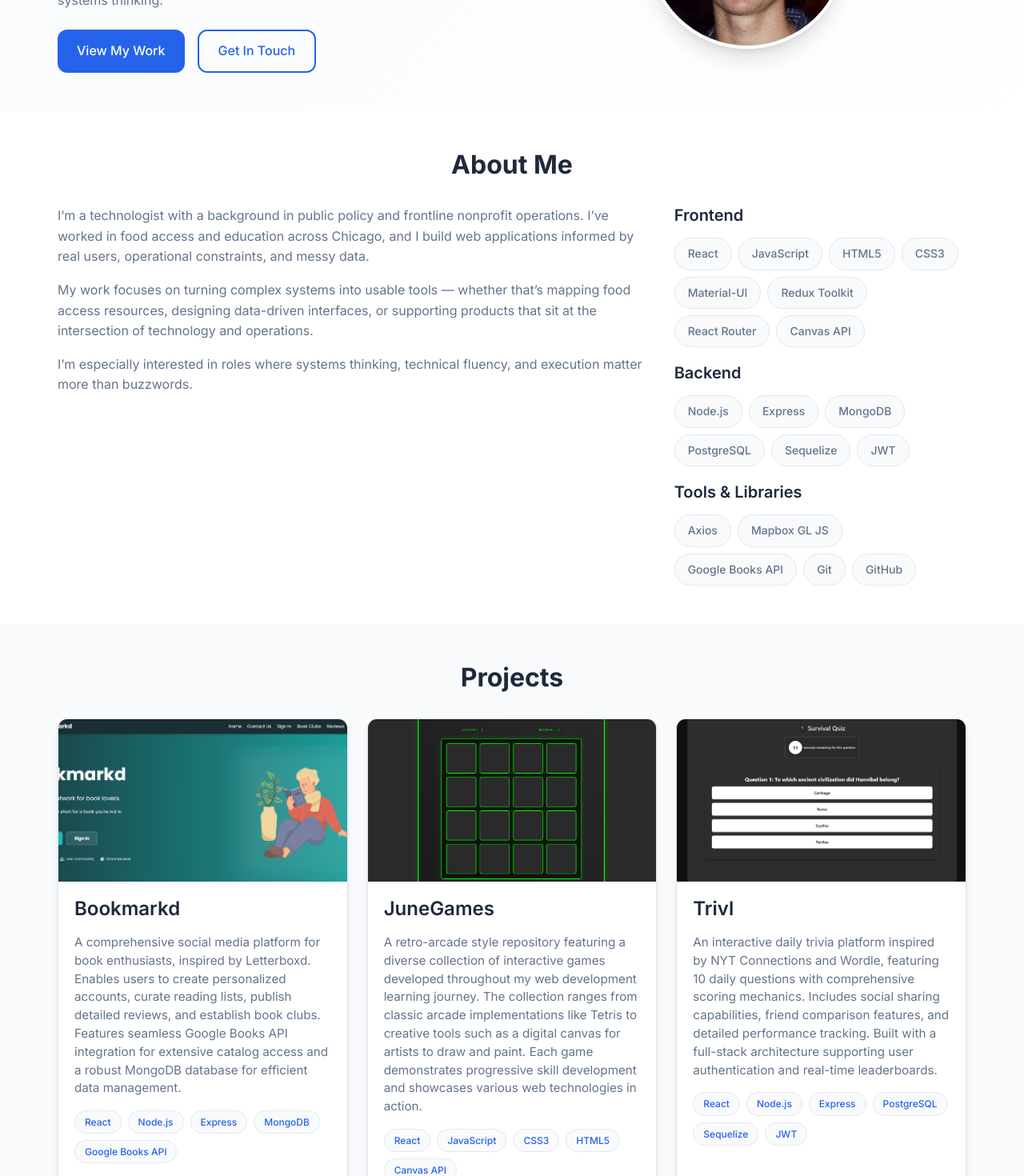
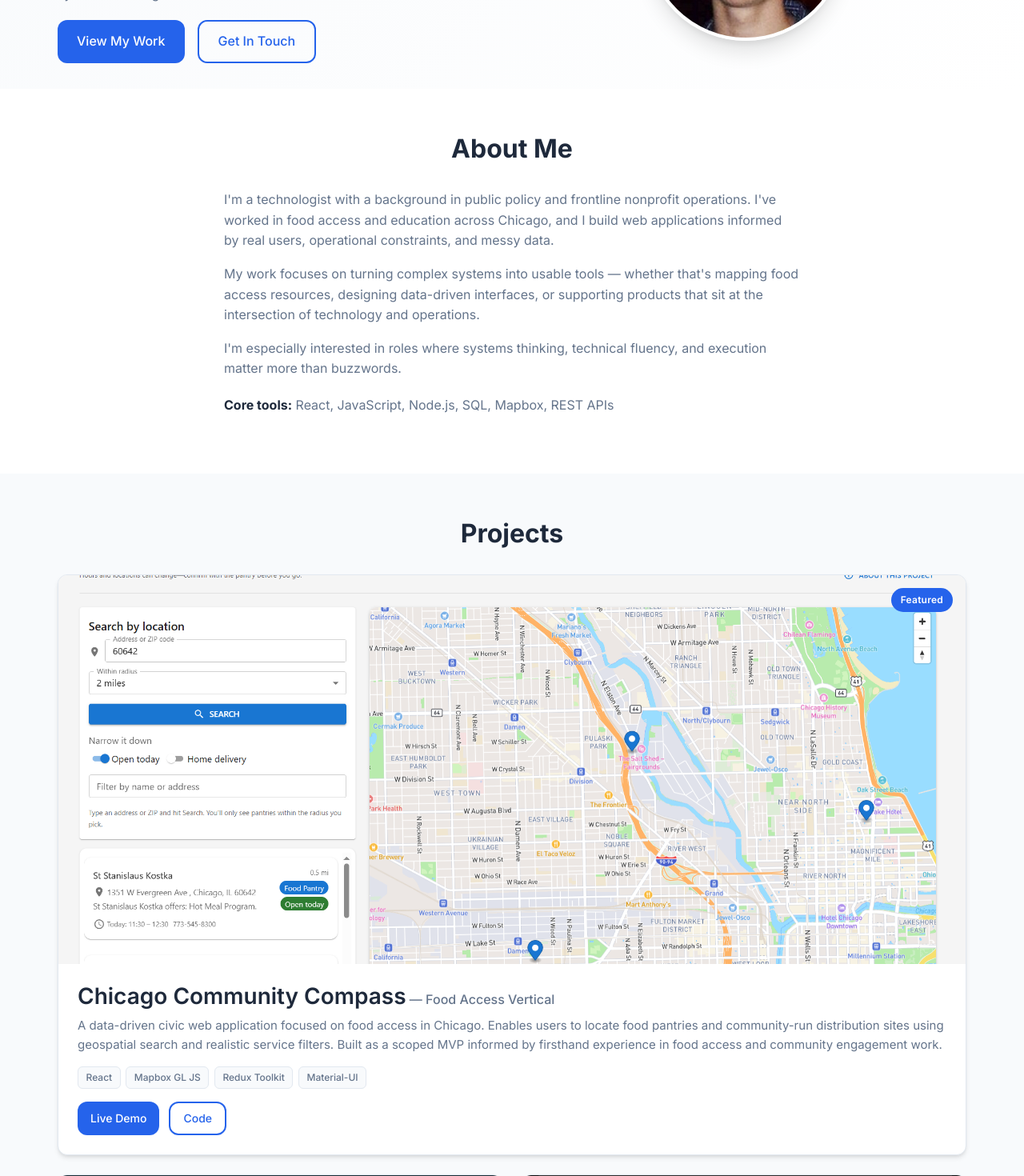
Before and after one commit to njohnson2897/njohnson-portfolio, a React (Vite) app: page / in a window 1280 px wide. Shown: the part 320-1790 px from the top of the page at 80% size. Built offline with nearby package versions, Linux system fonts and the light colour scheme.

Commit message:
tightened language and UI across the portfolio

```diff
--- a/src/App.css
+++ b/src/App.css
@@ -27,6 +27,7 @@
 
 html {
     scroll-behavior: smooth;
+    scroll-padding-top: 80px;
 }
 
 body {
@@ -110,6 +111,11 @@ a:hover {
     background: var(--primary-color);
     color: white;
     transform: translateY(-2px);
+}
+
+.btn-sm {
+    padding: 0.5rem 1rem;
+    font-size: 0.875rem;
 }
 
 /* Navigation */
@@ -199,8 +205,8 @@ a:hover {
     display: flex;
     align-items: center;
     background: linear-gradient(135deg, var(--bg-secondary) 0%, var(--bg-primary) 100%);
-    padding: 5rem 0 3rem;
-    padding-top: calc(70px + 2rem);
+    padding: 2.5rem 0 2rem;
+    padding-top: calc(70px + 1.5rem);
 }
 
 .hero-container {
@@ -213,7 +219,7 @@ a:hover {
 .hero-content {
     display: grid;
     grid-template-columns: 1fr 1fr;
-    gap: 2.5rem;
+    gap: 2rem;
     align-items: center;
 }
 
@@ -241,7 +247,7 @@ a:hover {
 .hero-description {
     font-size: 1rem;
     color: var(--text-secondary);
-    margin-bottom: 1.5rem;
+    margin-bottom: 1.25rem;
     line-height: 1.6;
 }
 
@@ -309,6 +315,15 @@ a:hover {
     margin-bottom: 0.5rem;
 }
 
+/* Consistent section spacing */
+.about,
+.projects,
+.experience,
+.education,
+.contact {
+    padding: 3.5rem 0;
+}
+
 .section-subtitle {
     font-size: 1.125rem;
     color: var(--text-secondary);
@@ -318,15 +333,12 @@ a:hover {
 
 /* About Section */
 .about {
-    padding: 3rem 0;
     background: var(--bg-primary);
 }
 
 .about-content {
-    display: grid;
-    grid-template-columns: 2fr 1fr;
-    gap: 2.5rem;
-    align-items: start;
+    max-width: 720px;
+    margin: 0 auto;
 }
 
 .about-text p {
@@ -335,51 +347,25 @@ a:hover {
     margin-bottom: 1rem;
 }
 
-.skills-grid {
-    display: flex;
-    flex-direction: column;
-    gap: 1.25rem;
+.about-tools {
+    font-size: 0.9375rem;
+    color: var(--text-secondary);
+    margin-top: 1.25rem;
+    margin-bottom: 0;
 }
 
-.skill-category h3 {
-    font-size: 1.25rem;
+.about-tools strong {
     color: var(--text-primary);
-    margin-bottom: 1rem;
-    font-weight: 600;
-}
-
-.skill-tags {
-    display: flex;
-    flex-wrap: wrap;
-    gap: 0.5rem;
-}
-
-.skill-tag {
-    background: var(--bg-secondary);
-    color: var(--text-secondary);
-    padding: 0.5rem 1rem;
-    border-radius: 20px;
-    font-size: 0.875rem;
-    font-weight: 500;
-    border: 1px solid var(--border-color);
-    transition: var(--transition);
-}
-
-.skill-tag:hover {
-    background: var(--primary-color);
-    color: white;
-    transform: translateY(-2px);
 }
 
 /* Projects Section */
 .projects {
-    padding: 3rem 0;
     background: var(--bg-secondary);
 }
 
 .projects-grid {
     display: grid;
-    grid-template-columns: repeat(auto-fit, minmax(320px, 1fr));
+    grid-template-columns: repeat(2, 1fr);
     gap: 1.5rem;
 }
 
@@ -390,13 +376,43 @@ a:hover {
     box-shadow: var(--shadow-md);
     transition: var(--transition);
     border: 1px solid var(--border-color);
+    display: flex;
+    flex-direction: column;
 }
 
 .project-card:hover {
-    transform: translateY(-8px);
-    box-shadow: var(--shadow-xl);
+    transform: translateY(-4px);
+    box-shadow: var(--shadow-lg);
 }
 
+.project-card-featured {
+    grid-column: 1 / -1;
+}
+
+.project-card-featured .project-image {
+    aspect-ratio: 21/9;
+}
+
+.project-card-featured .project-content {
+    padding: 1.5rem;
+}
+
+.project-card-featured .project-title {
+    font-size: 1.75rem;
+}
+
+.project-badge {
+    position: absolute;
+    top: 1rem;
+    right: 1rem;
+    background: var(--primary-color);
+    color: white;
+    font-size: 0.75rem;
+    font-weight: 600;
+    padding: 0.35rem 0.75rem;
+    border-radius: 20px;
+    letter-spacing: 0.02em;
+}
 
 .project-image {
     position: relative;
@@ -409,6 +425,10 @@ a:hover {
     height: 100%;
     object-fit: cover;
     transition: var(--transition);
+}
+
+.project-card:hover .project-image img {
+    transform: scale(1.03);
 }
 
 .project-image-placeholder {
@@ -431,87 +451,63 @@ a:hover {
     line-height: 1.4;
 }
 
-.project-overlay {
-    position: absolute;
-    top: 0;
-    left: 0;
-    right: 0;
-    bottom: 0;
-    background: rgba(0, 0, 0, 0.8);
-    display: flex;
-    align-items: center;
-    justify-content: center;
-    opacity: 0;
-    transition: var(--transition);
-}
-
-.project-card:hover .project-overlay {
-    opacity: 1;
-}
-
-.project-card:hover .project-image img {
-    transform: scale(1.1);
-}
-
-.project-links {
-    display: flex;
-    gap: 1rem;
-}
-
-.project-link {
-    width: 50px;
-    height: 50px;
-    background: var(--primary-color);
-    color: white;
-    border-radius: 50%;
-    display: flex;
-    align-items: center;
-    justify-content: center;
-    transition: var(--transition);
-}
-
-.project-link:hover {
-    background: var(--primary-dark);
-    transform: scale(1.1);
-}
-
 .project-content {
     padding: 1.25rem;
+    display: flex;
+    flex-direction: column;
+    flex-grow: 1;
 }
 
 .project-title {
-    font-size: 1.5rem;
+    font-size: 1.25rem;
     font-weight: 600;
     color: var(--text-primary);
-    margin-bottom: 1rem;
+    margin-bottom: 0.5rem;
+}
+
+.project-subtitle {
+    font-weight: 500;
+    color: var(--text-secondary);
+    font-size: 1rem;
 }
 
 .project-description {
     color: var(--text-secondary);
     margin-bottom: 1rem;
-    line-height: 1.5;
-    font-size: 0.95rem;
+    line-height: 1.55;
+    font-size: 0.9375rem;
+    flex-grow: 1;
 }
 
 .project-tech {
     display: flex;
     flex-wrap: wrap;
-    gap: 0.5rem;
+    gap: 0.4rem;
+    margin-bottom: 1rem;
 }
 
 .tech-tag {
     background: var(--bg-secondary);
-    color: var(--primary-color);
-    padding: 0.25rem 0.75rem;
-    border-radius: 15px;
+    color: var(--text-secondary);
+    padding: 0.2rem 0.6rem;
+    border-radius: 6px;
     font-size: 0.75rem;
     font-weight: 500;
     border: 1px solid var(--border-color);
 }
 
+.project-actions {
+    display: flex;
+    flex-wrap: wrap;
+    gap: 0.75rem;
+}
+
+.project-actions .btn {
+    flex-shrink: 0;
+}
+
 /* Experience Section */
 .experience {
-    padding: 3rem 0;
     background: var(--bg-primary);
 }
 
@@ -617,7 +613,6 @@ a:hover {
 
 /* Education Section */
 .education {
-    padding: 3rem 0;
     background: var(--bg-secondary);
 }
 
@@ -681,7 +676,6 @@ a:hover {
 
 /* Contact Section */
 .contact {
-    padding: 3rem 0;
     background: var(--bg-primary);
 }
 
@@ -862,6 +856,18 @@ a:hover {
     .projects-grid {
         grid-template-columns: 1fr;
     }
+
+    .project-card-featured {
+        grid-column: 1;
+    }
+
+    .project-card-featured .project-image {
+        aspect-ratio: 16/9;
+    }
+
+    .hero-container {
+        padding: 0 1rem;
+    }
 }
 
 @media (max-width: 480px) {
@@ -921,7 +927,7 @@ a:hover {
 @media print {
     .navbar,
     .hero-buttons,
-    .project-overlay,
+    .project-badge,
     .footer {
         display: none;
     }
--- a/src/components/About.jsx
+++ b/src/components/About.jsx
@@ -1,31 +1,5 @@
 const About = () => {
-  const skills = {
-    frontend: [
-      "React",
-      "JavaScript",
-      "HTML5",
-      "CSS3",
-      "Material-UI",
-      "Redux Toolkit",
-      "React Router",
-      "Canvas API",
-    ],
-    backend: [
-      "Node.js",
-      "Express",
-      "MongoDB",
-      "PostgreSQL",
-      "Sequelize",
-      "JWT",
-    ],
-    tools: [
-      "Axios",
-      "Mapbox GL JS",
-      "Google Books API",
-      "Git",
-      "GitHub",
-    ],
-  };
+  const coreTools = "React, JavaScript, Node.js, SQL, Mapbox, REST APIs";
 
   return (
     <section id="about" className="about">
@@ -36,46 +10,24 @@ const About = () => {
         <div className="about-content">
           <div className="about-text">
             <p>
-            I’m a technologist with a background in public policy and frontline nonprofit operations. I’ve worked in food access and education across Chicago, and I build web applications informed by real users, operational constraints, and messy data.
+              I'm a technologist with a background in public policy and
+              frontline nonprofit operations. I've worked in food access and
+              education across Chicago, and I build web applications informed by
+              real users, operational constraints, and messy data.
             </p>
             <p>
-            My work focuses on turning complex systems into usable tools — whether that’s mapping food access resources, designing data-driven interfaces, or supporting products that sit at the intersection of technology and operations.
+              My work focuses on turning complex systems into usable tools —
+              whether that's mapping food access resources, designing
+              data-driven interfaces, or supporting products that sit at the
+              intersection of technology and operations.
             </p>
             <p>
-            I’m especially interested in roles where systems thinking, technical fluency, and execution matter more than buzzwords.
+              I'm especially interested in roles where systems thinking,
+              technical fluency, and execution matter more than buzzwords.
             </p>
-          </div>
-          <div className="skills-grid">
-            <div className="skill-category">
-              <h3>Frontend</h3>
-              <div className="skill-tags">
-                {skills.frontend.map((skill, index) => (
-                  <span key={index} className="skill-tag">
-                    {skill}
-                  </span>
-                ))}
-              </div>
-            </div>
-            <div className="skill-category">
-              <h3>Backend</h3>
-              <div className="skill-tags">
-                {skills.backend.map((skill, index) => (
-                  <span key={index} className="skill-tag">
-                    {skill}
-                  </span>
-                ))}
-              </div>
-            </div>
-            <div className="skill-category">
-              <h3>Tools & Libraries</h3>
-              <div className="skill-tags">
-                {skills.tools.map((skill, index) => (
-                  <span key={index} className="skill-tag">
-                    {skill}
-                  </span>
-                ))}
-              </div>
-            </div>
+            <p className="about-tools">
+              <strong>Core tools:</strong> {coreTools}
+            </p>
           </div>
         </div>
       </div>
--- a/src/components/Experience.jsx
+++ b/src/components/Experience.jsx
@@ -6,9 +6,9 @@ const Experience = () => {
       company: "Greater Chicago Food Depository",
       duration: "Jan 2022 - October 2023",
       description: [
-        "Supported the onboarding of new food market partners by assisting to secure grant and donor funding, general contracting and architectural services, and staff for pantry operations.",
-        "Managed the Depository's home delivery network, overseeing the delivery of over 300 meals to local residents with disabilities who were unable to travel to a food pantry.",
-        "Collaborated with the Obama Foundation in the launch of the Depository's Local Lunchbox summer pilot which provided thousands of nutritious and culturally relevant meals each day to students attending Chicago based summer youth programs.",
+        "Supported onboarding of new food market partners: grant and donor funding, contracting, and staff for pantry operations.",
+        "Managed home delivery network delivering 300+ meals to residents with disabilities who could not travel to a pantry.",
+        "Assessed service coverage gaps and operational constraints across partner organizations."
       ],
     },
     {
@@ -17,8 +17,8 @@ const Experience = () => {
       company: "College Possible",
       duration: "Jul 2020 - Jul 2021",
       description: [
-        "Mentored a cohort of 33 low-income, first-generation college students, providing academic, financial, and social-emotional support as they first navigate the college application process.",
-        "Provided wrap-around support, instructing students in test-taking strategies, editing college supplements and personal statements, and assisting students in applying for grants and scholarships.",
+        "Mentored 33 low-income, first-generation students through the college application process with academic and financial support.",
+        "Provided test prep, essay editing, and scholarship application support.",
       ],
     },
   ];
--- a/src/components/Projects.jsx
+++ b/src/components/Projects.jsx
@@ -10,80 +10,48 @@ const Projects = () => {
   const projects = [
     {
       id: 1,
+      title: "Chicago Community Compass",
+      subtitle: "Food Access Vertical",
+      description:
+        "A data-driven civic web application focused on food access in Chicago. Enables users to locate food pantries and community-run distribution sites using geospatial search and realistic service filters. Built as a scoped MVP informed by firsthand experience in food access and community engagement work.",
+      image: "/assets/images/projects/chicago-community-compass-fa.PNG",
+      liveUrl: "https://chicago-community-compass-fa.onrender.com/",
+      githubUrl: "https://github.com/njohnson2897/chicago-community-compass-fa",
+      technologies: ["React", "Mapbox GL JS", "Redux Toolkit", "Material-UI"],
+      featured: true,
+    },
+    {
+      id: 2,
       title: "Bookmarkd",
       description:
-        "A comprehensive social media platform for book enthusiasts, inspired by Letterboxd. Enables users to create personalized accounts, curate reading lists, publish detailed reviews, and establish book clubs. Features seamless Google Books API integration for extensive catalog access and a robust MongoDB database for efficient data management.",
+        "Social platform for book lovers: reading lists, reviews, and book clubs. Google Books API integration and MongoDB for catalog and data.",
       image: "/assets/images/projects/bookmarkd.PNG",
       liveUrl: "https://bookmarkd-c936.onrender.com",
       githubUrl: "https://github.com/njohnson2897/bookmarkd",
-      technologies: [
-        "React",
-        "Node.js",
-        "Express",
-        "MongoDB",
-        "Google Books API",
-      ],
-    },
-    {
-      id: 2,
-      title: "JuneGames",
-      description:
-        "A retro-arcade style repository featuring a diverse collection of interactive games developed throughout my web development learning journey. The collection ranges from classic arcade implementations like Tetris to creative tools such as a digital canvas for artists to draw and paint. Each game demonstrates progressive skill development and showcases various web technologies in action.",
-      image: "/assets/images/projects/junegames.PNG",
-      liveUrl: "https://junegames.onrender.com",
-      githubUrl: "https://github.com/njohnson2897/JuneGames",
-      technologies: ["React", "JavaScript", "CSS3", "HTML5", "Canvas API"],
+      technologies: ["React", "Node.js", "MongoDB", "Google Books API"],
+      featured: false,
     },
     {
       id: 3,
       title: "Trivl",
       description:
-        "An interactive daily trivia platform inspired by NYT Connections and Wordle, featuring 10 daily questions with comprehensive scoring mechanics. Includes social sharing capabilities, friend comparison features, and detailed performance tracking. Built with a full-stack architecture supporting user authentication and real-time leaderboards.",
+        "Daily trivia platform with 10 questions, scoring, and social sharing. Full-stack app with auth and leaderboards.",
       image: "/assets/images/projects/trivl.PNG",
       liveUrl: "https://trivl.onrender.com/",
       githubUrl: "https://github.com/njohnson2897/Trivl",
-      technologies: [
-        "React",
-        "Node.js",
-        "Express",
-        "PostgreSQL",
-        "Sequelize",
-        "JWT",
-      ],
+      technologies: ["React", "Node.js", "PostgreSQL", "JWT"],
+      featured: false,
     },
     {
       id: 4,
-      title: "Chicago Community Compass",
-      description:
-        "A comprehensive mapping platform designed to connect Chicago residents with essential social services. Provides an interactive map interface enabling users to locate food banks, shelters, healthcare services, and other critical community resources in their area. Features real-time availability updates, detailed service information, and intuitive filtering capabilities to streamline access to vital resources.",
-      image: "/assets/images/projects/chicago-community-compass.PNG",
-      liveUrl: "https://chicago-community-compass.onrender.com/",
-      githubUrl: "https://github.com/njohnson2897/chicago-community-compass",
-      technologies: [
-        "React",
-        "Material-UI",
-        "Mapbox GL JS",
-        "Redux Toolkit",
-        "React Router",
-        "Axios",
-      ],
-    },
-    {
-      id: 5,
       title: "Family Website Template",
       description:
-        "A private family website template for sharing photos, updates, family history, and more. Includes a timeline feed with comments and reactions, photo gallery with tagging, family events calendar, directory with birthdays, family tree, documents storage, and invite-only registration. Built as a reusable starting point for any family to deploy their own site.",
+        "Private family site template: timeline feed, photo gallery, events calendar, directory, and invite-only registration.",
       image: "/assets/images/projects/family-website-template.PNG",
       liveUrl: "https://family-website-template.onrender.com",
       githubUrl: "https://github.com/njohnson2897/family-website-template",
-      technologies: [
-        "React",
-        "Node.js",
-        "Express",
-        "SQLite",
-        "JWT",
-        "Multer",
-      ],
+      technologies: ["React", "Node.js", "SQLite", "JWT"],
+      featured: false,
     },
   ];
 
@@ -95,7 +63,12 @@ const Projects = () => {
         </div>
         <div className="projects-grid">
           {projects.map((project) => (
-            <div key={project.id} className="project-card">
+            <div
+              key={project.id}
+              className={`project-card ${
+                project.featured ? "project-card-featured" : ""
+              }`}
+            >
               <div className="project-image">
                 {imageErrors[project.id] ? (
                   <div className="project-image-placeholder">
@@ -111,36 +84,45 @@ const Projects = () => {
                     onError={() => handleImageError(project.id)}
                   />
                 )}
-                <div className="project-overlay">
-                  <div className="project-links">
-                    <a
-                      href={project.liveUrl}
-                      target="_blank"
-                      rel="noopener noreferrer"
-                      className="project-link"
-                    >
-                      <i className="fas fa-external-link-alt"></i>
-                    </a>
-                    <a
-                      href={project.githubUrl}
-                      target="_blank"
-                      rel="noopener noreferrer"
-                      className="project-link"
-                    >
-                      <i className="fab fa-github"></i>
-                    </a>
-                  </div>
-                </div>
+                {project.featured && (
+                  <span className="project-badge">Featured</span>
+                )}
               </div>
               <div className="project-content">
-                <h3 className="project-title">{project.title}</h3>
+                <h3 className="project-title">
+                  {project.title}
+                  {project.subtitle && (
+                    <span className="project-subtitle">
+                      {" "}
+                      — {project.subtitle}
+                    </span>
+                  )}
+                </h3>
                 <p className="project-description">{project.description}</p>
                 <div className="project-tech">
-                  {project.technologies.map((tech, index) => (
+                  {project.technologies.slice(0, 5).map((tech, index) => (
                     <span key={index} className="tech-tag">
                       {tech}
                     </span>
                   ))}
+                </div>
+                <div className="project-actions">
+                  <a
+                    href={project.liveUrl}
+                    target="_blank"
+                    rel="noopener noreferrer"
+                    className="btn btn-primary btn-sm"
+                  >
+                    Live Demo
+                  </a>
+                  <a
+                    href={project.githubUrl}
+                    target="_blank"
+                    rel="noopener noreferrer"
+                    className="btn btn-secondary btn-sm"
+                  >
+                    Code
+                  </a>
                 </div>
               </div>
             </div>
```
Also changed, not shown: public/assets/images/projects/chicago-community-compass-fa.PNG (added).
